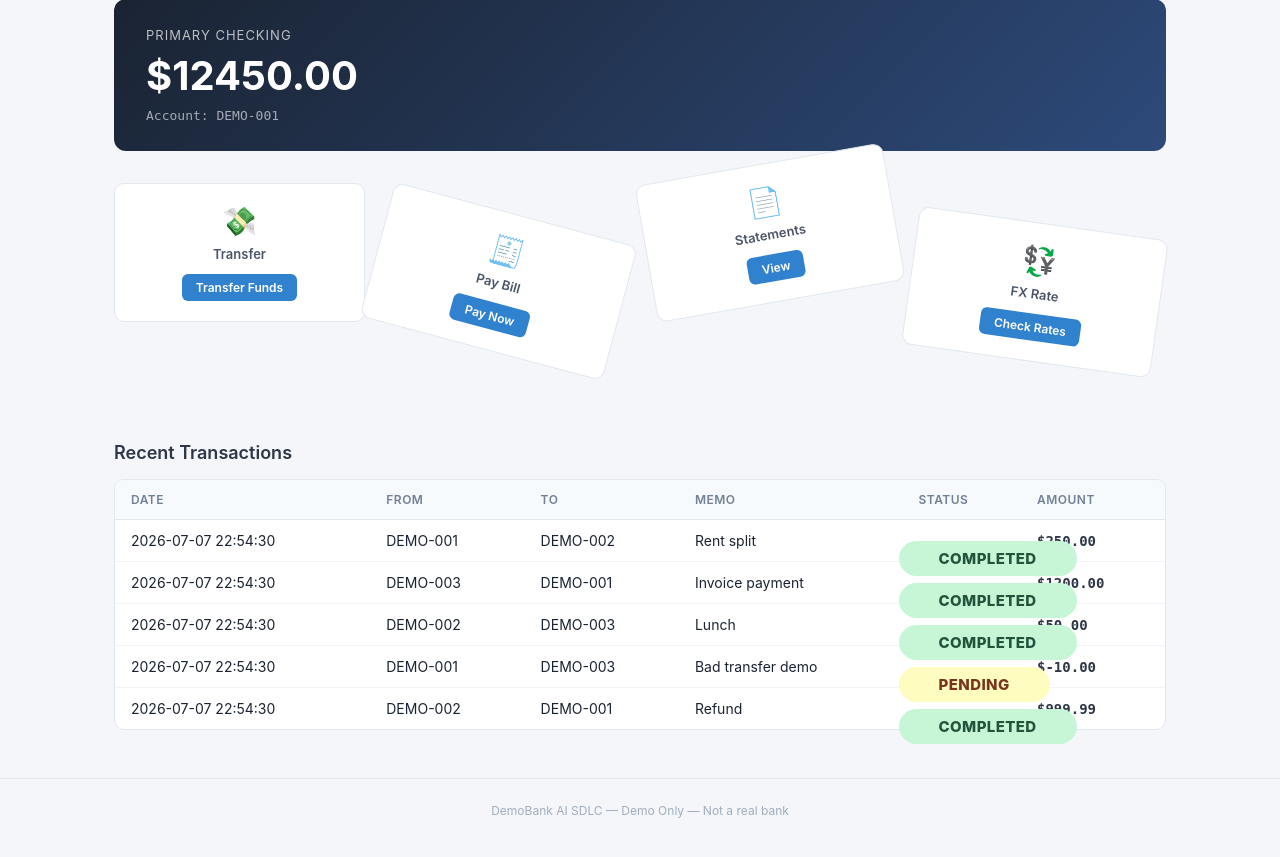
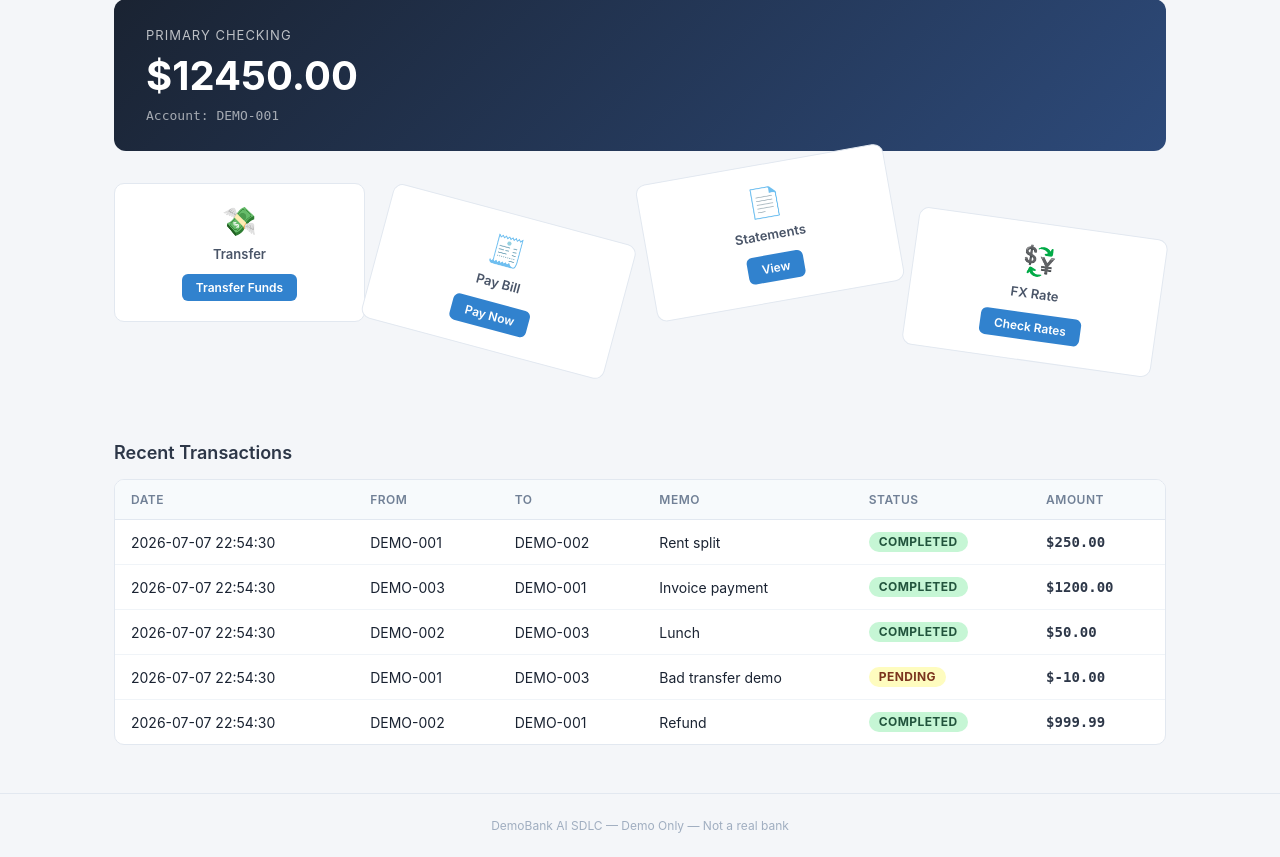
Before and after one commit to luisredda/ai-agentic-demo, a Node server app: page / in a window 1280 px wide. Shown: the part 174-1031 px from the top of the page. Before the commit the page ends 992 px from the top, so only its background shows below. Run offline with Node 20, Linux system fonts and the light colour scheme; data comes from the database, SQL or seed files in the repository; some libraries are stand-ins or nearby versions.

Commit message:
Fix transaction status badge layout
Co-authored-by: Luis Redda <luisredda@users.noreply.github.com>

```diff
--- a/src/public/styles.css
+++ b/src/public/styles.css
@@ -217,18 +217,18 @@ body {
   padding: 32px !important;
 }
 
-/* DEMO UX BUG: status badge is giant and covers the entire amount column */
 .status-badge {
-  display: inline-block;
-  padding: 8px 40px;
+  display: inline-flex;
+  align-items: center;
+  justify-content: center;
+  padding: 4px 10px;
   border-radius: 999px;
-  font-size: 15px;
-  font-weight: 800;
+  font-size: 12px;
+  font-weight: 700;
   text-transform: uppercase;
   letter-spacing: 0.4px;
-  position: absolute;
-  margin-left: -20px;
-  z-index: 10;
+  line-height: 1;
+  white-space: nowrap;
 }
 
 .status-completed { background: #c6f6d5; color: #22543d; }
--- a/src/views/dashboard.ejs
+++ b/src/views/dashboard.ejs
@@ -82,7 +82,6 @@
                 <td><%= tx.from_account %></td>
                 <td><%= tx.to_account %></td>
                 <td><%= tx.memo %></td>
-                <!-- DEMO UX BUG: status badge overlaps amount column at narrow widths -->
                 <td><span class="status-badge status-<%= tx.status %>"><%= tx.status %></span></td>
                 <td class="amount">$<%= parseFloat(tx.amount).toFixed(2) %></td>
               </tr>
```
Also changed, not shown: tests/dashboard-layout.test.js (added, +22 -0 lines).
